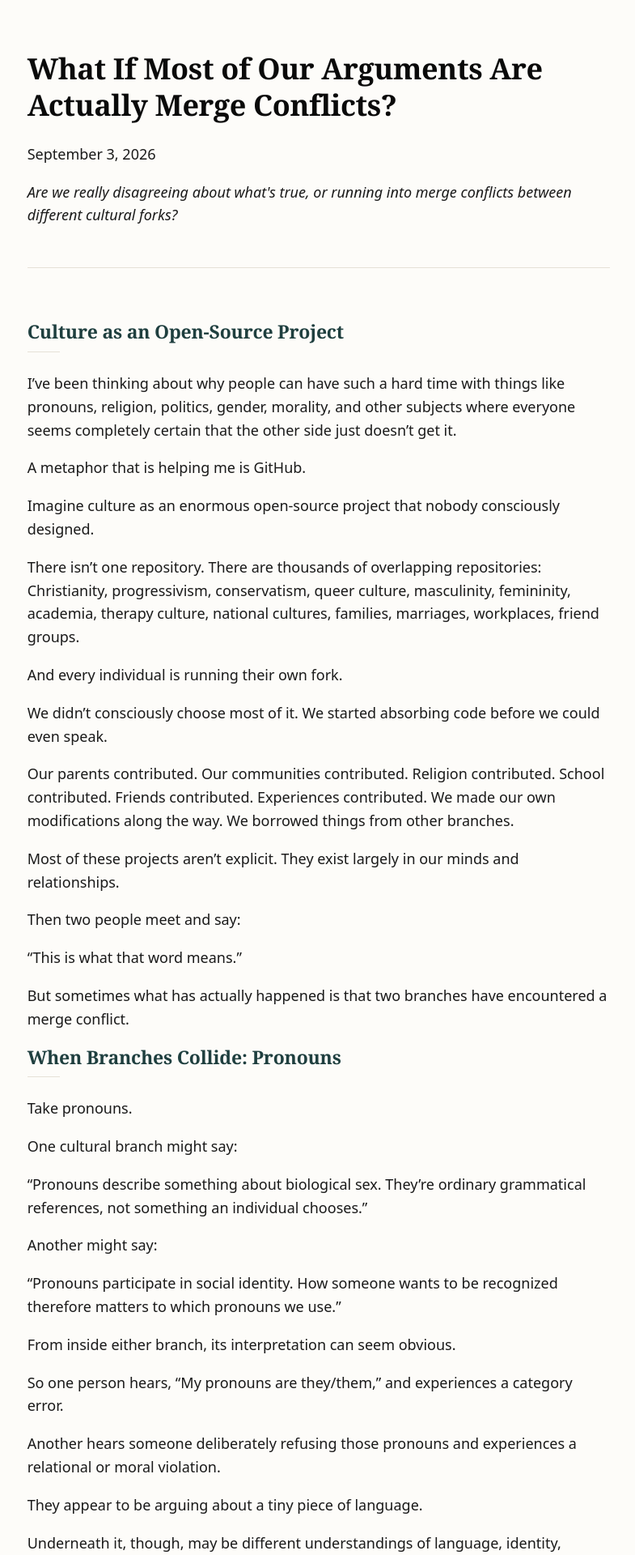
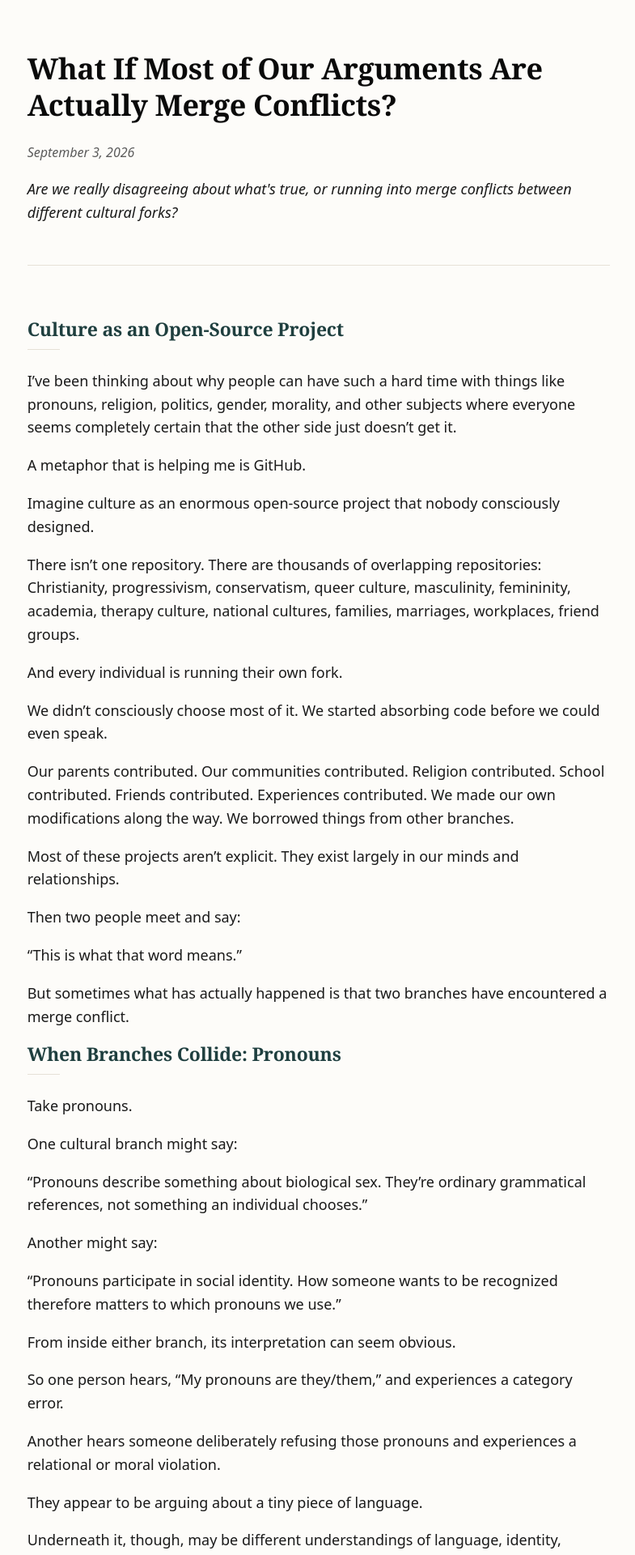
Before and after one commit to basil-family-lab/zen, a Jekyll site: the page built from _reflections/merge-conflicts.md, in a window 1280 px wide. Shown: the top 1920 px of the page at 81% size, without its empty margins (246-1031 px from the left). Built offline with Jekyll 4.4.1, drawn with Linux system fonts in a browser that asks for light colours.

Commit message:
refactor: add date display for reflections and style for publish date

```diff
--- a/_layouts/reflections.html
+++ b/_layouts/reflections.html
@@ -20,6 +20,9 @@ layout: default
   {% for item in reflections %}
     <article>
       <h2><a href="{{ item.url | relative_url }}">{{ item.title }}</a></h2>
+      {% if item.date %}
+        <p class="publish-date"><time datetime="{{ item.date | date_to_xmlschema }}">{{ item.date | date: "%B %-d, %Y" }}</time></p>
+      {% endif %}
       <p>{{ item.description }}</p>
     </article>
   {% endfor %}
--- a/assets/css/site.css
+++ b/assets/css/site.css
@@ -106,6 +106,12 @@ p + p {
   color: #5b5b5b;
 }
 
+.publish-date {
+  font-size: 16px;
+  font-style: italic;
+  color: #5b5b5b;
+}
+
 /* Lists */
 
 ul {
```
